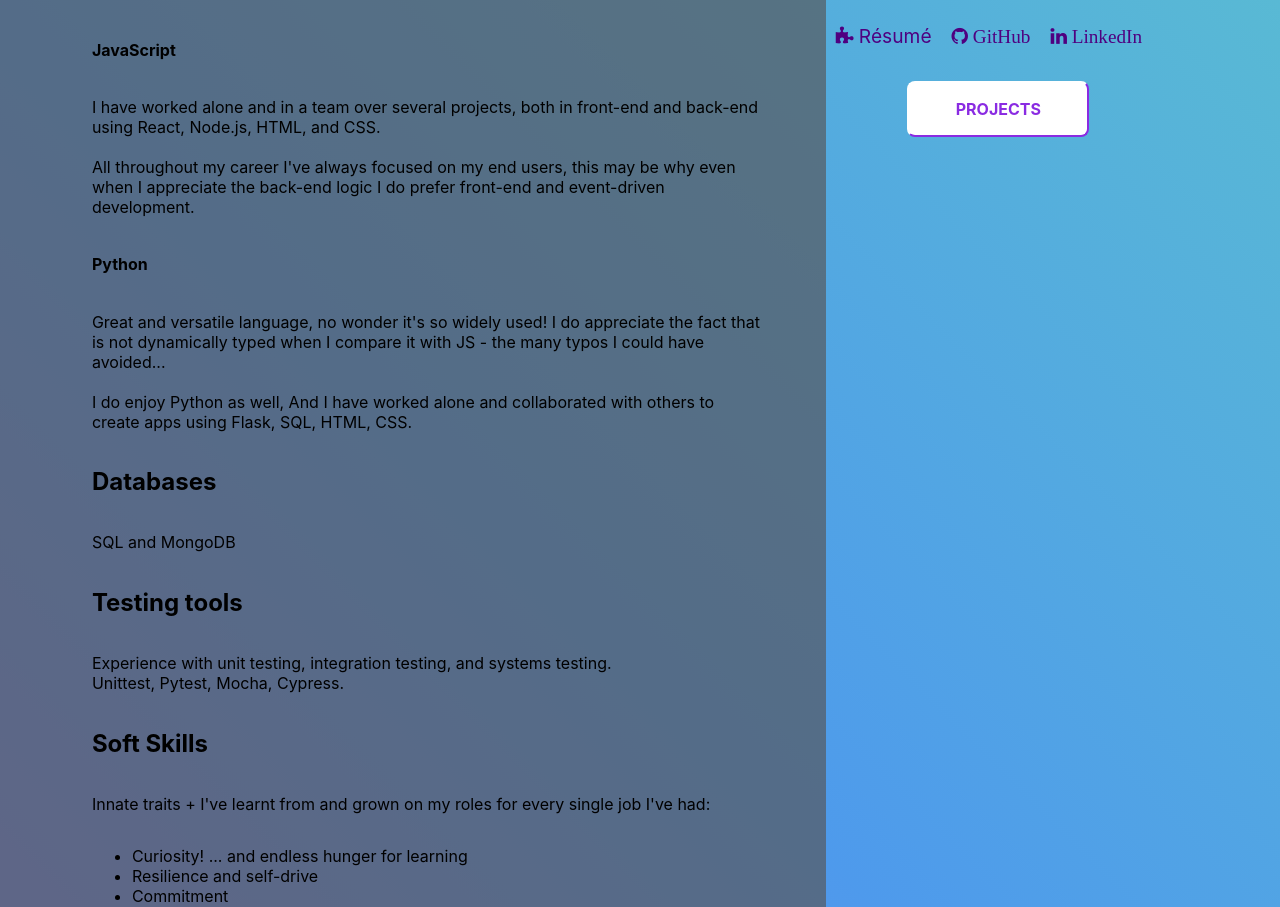
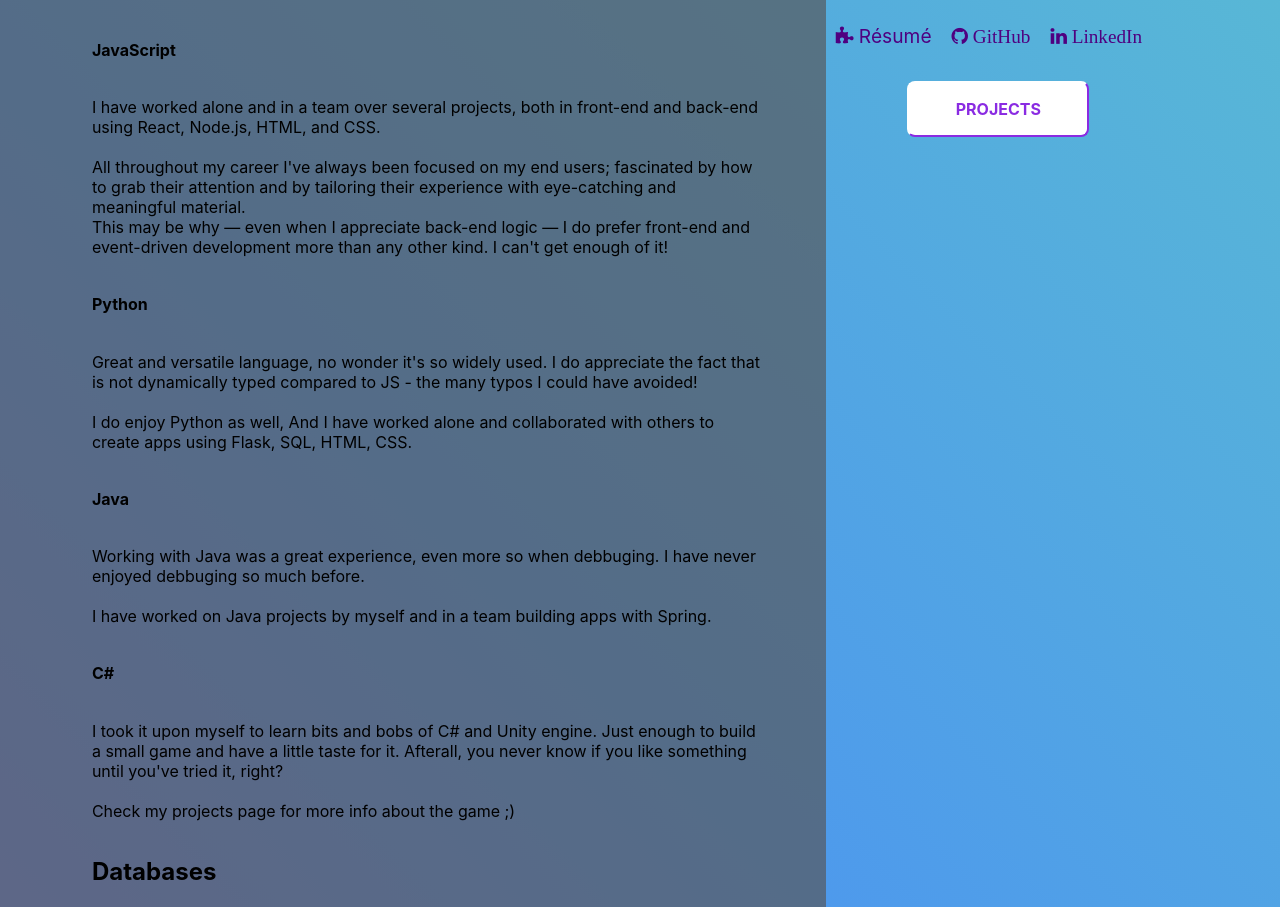
Before and after one commit to Laufley/old_portfolio, a React (Create React App) app: page / in a window 1280 px wide. Shown: the part 537-1444 px from the top of the page. Built offline with nearby package versions, Linux system fonts and the light colour scheme.

Commit message:
added Game project to projects carousel

```diff
--- a/src/App.js
+++ b/src/App.js
@@ -11,12 +11,14 @@ import monster_archives from './Components/helpers/monster_archives.jpeg'
 import dnd_vault from './Components/helpers/dnd_vault.jpeg'
 import species from './Components/helpers/species.jpeg'
 import marine_life from './Components/helpers/marine_life.jpeg'
+import children_of_the_bookcase from './Components/helpers/children_of_the_bookcase.jpeg'
 
 
 const animals = species
 const monsters = monster_archives
 const vault = dnd_vault
 const marine = marine_life
+const game = children_of_the_bookcase
 
 function App() {
 
@@ -58,6 +60,17 @@ function App() {
         features: "I fetched and displayed data from a public and original Dungeons & Dragons API (which was quite big and complex as it was split in unfinished bits), and created an interactive app for the users which allows them use dynamic search, onClick searches which display info by id, and also pagination. Since not all API entries had an image, I used conditional logic to display a dummy picture when necessary. Finally, I and added a couple of music buttons with two different tracks depending on the user's mood which onClick makes the track stop or play again from the point where they stopped it, offering them fully control and hopefuly bring a better user experience.",
     },
     {
+      title: "Game! - Children of the bookcase",
+      projectImg: game,
+      projectUrl: "https://github.com/Laufley/Escape_Game",
+      stack: "C#, Unity",
+      nature: "team project",
+      duration: "11 days",
+      goal: "To challenge ourselves greatly in a short period of time: learning enough of a new language & a game engine to deliver what we aimed for, to push our limits, and to create a game which sounds very exciting!",
+      solution: "Children of the Bookcase is a 3D, escape-room style, detective puzzle game. Built by us - namelessGamesInc. Published & ready to play in unity store under this link: https://play.unity.com/mg/other/children-of-the-bookcase",
+      features: "First person 3D graphics, puzzles, music, animations, menu scene, credits scene, (some) own assets, and other cool surprises!"
+    },
+    {
         title: "Endangered Species",
         projectImg: animals,
         projectUrl: "https://github.com/Laufley/Endangered_animals_DOM_hw_js",
@@ -68,7 +81,6 @@ function App() {
         solution: "I like to work on interesting and meaningful projects, so I made the app about Mass extintion events so that our population at scale could be updated of the status of many different species by user input and raise awareness - if it was a commercial app. So, This is a basic js DOM events handling webapp to input endangered species of animals.",
         features: "It contains 3 main features. First, it is informative as it allows the user to learn more about mass extintion events through a link. Secondly, It contains an Action form with a submit form and a dropdown menu which on submission allows the user to input a species name and its location. Finally, all input information is added and visually displayed on a featured list for every visitor to be updated, the list can be deleted if necessary.",
     }
-
     ]);
 
   return (
--- a/src/Containers/Home.js
+++ b/src/Containers/Home.js
@@ -63,14 +63,27 @@ const Home = () =>{
                 <p>I have worked alone and in a team over several projects, both in front-end and back-end using React, Node.js, HTML, and CSS.
                 <br></br>
                 <br></br>
-                All throughout my career I've always focused on my end users, this may be why even when I appreciate the back-end logic I do prefer front-end and event-driven development.
+                All throughout my career I've always been focused on my end users; fascinated by how to grab their attention and by tailoring their experience with eye-catching and meaningful material.<br></br>
+                This may be why — even when I appreciate back-end logic — I do prefer front-end and <br></br> event-driven development more than any other kind. I can't get enough of it!
 
                 </p>
             <h4>Python</h4>
-                <p> Great and versatile language, no wonder it's so widely used! I do appreciate the fact that is not dynamically typed when I compare it with JS - the many typos I could have avoided...
+                <p> Great and versatile language, no wonder it's so widely used. I do appreciate the fact that is not dynamically typed compared to JS - the many typos I could have avoided!
                 <br></br>
                 <br></br>
                 I do enjoy Python as well, And I have worked alone and collaborated with others to create apps using Flask, SQL, HTML, CSS.
+                </p>
+            <h4>Java</h4>
+                <p> Working with Java was a great experience, even more so when debbuging. I have never enjoyed debbuging so much before.
+                <br></br>
+                <br></br>
+                I have worked on Java projects by myself and in a team building apps with Spring.
+                </p>
+            <h4>C#</h4>
+                <p> I took it upon myself to learn bits and bobs of C# and Unity engine. Just enough to build a small game and have a little taste for it. Afterall, you never know if you like something until you've tried it, right?
+                <br></br>
+                <br></br>
+                Check my projects page for more info about the game ;)
                 </p>
             <h2>Databases</h2>
             <p> SQL and MongoDB</p>
@@ -113,8 +126,8 @@ const Home = () =>{
                 I really enjoy improving things, finding solutions, helping teams grow... I feel good when I'm adding value and I see a real impact from my efforts.
                 When I manage to make my team's life easier or to surprise my clients with nice additions they didn't expect THAT drives me.
                 <br></br><br></br>
-                Programming allows me to create not only for myself or my team, but for a wider audience.
-                Hopefuly my small actions in the bigger team picture will make our users happier.
+                Programming allows me to create not only for myself but for a wider audience.
+                Hopefuly my small actions within the bigger team picture will make our users happier.
                 <br></br><br></br>
                 I'm a hardworker and I like to feel proud of my craft.
                 My software developer career is just starting, and this will me an incredible learning curve for me again. I can't wait.
```
Also changed, not shown: src/Components/helpers/children_of_the_bookcase.jpeg (added).
